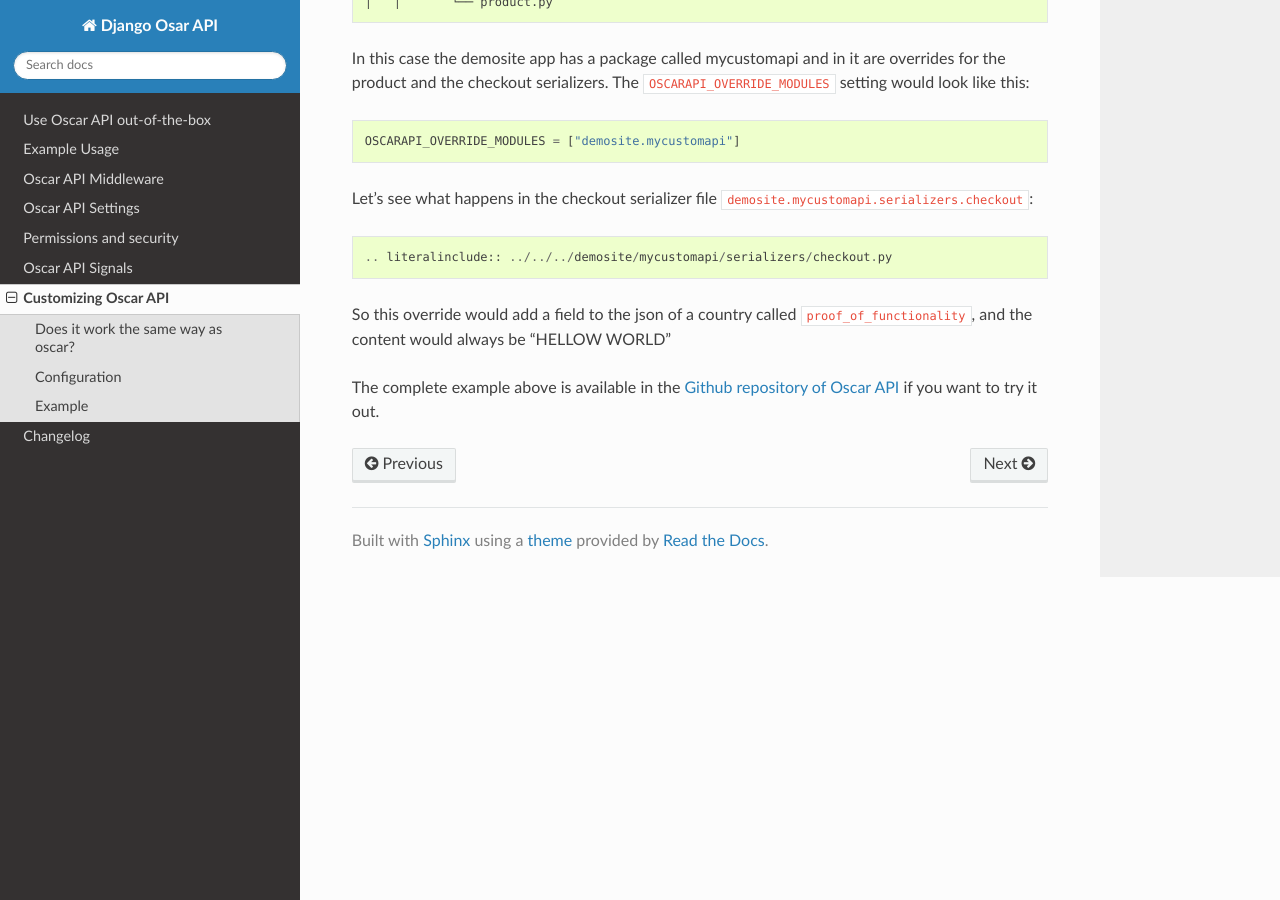
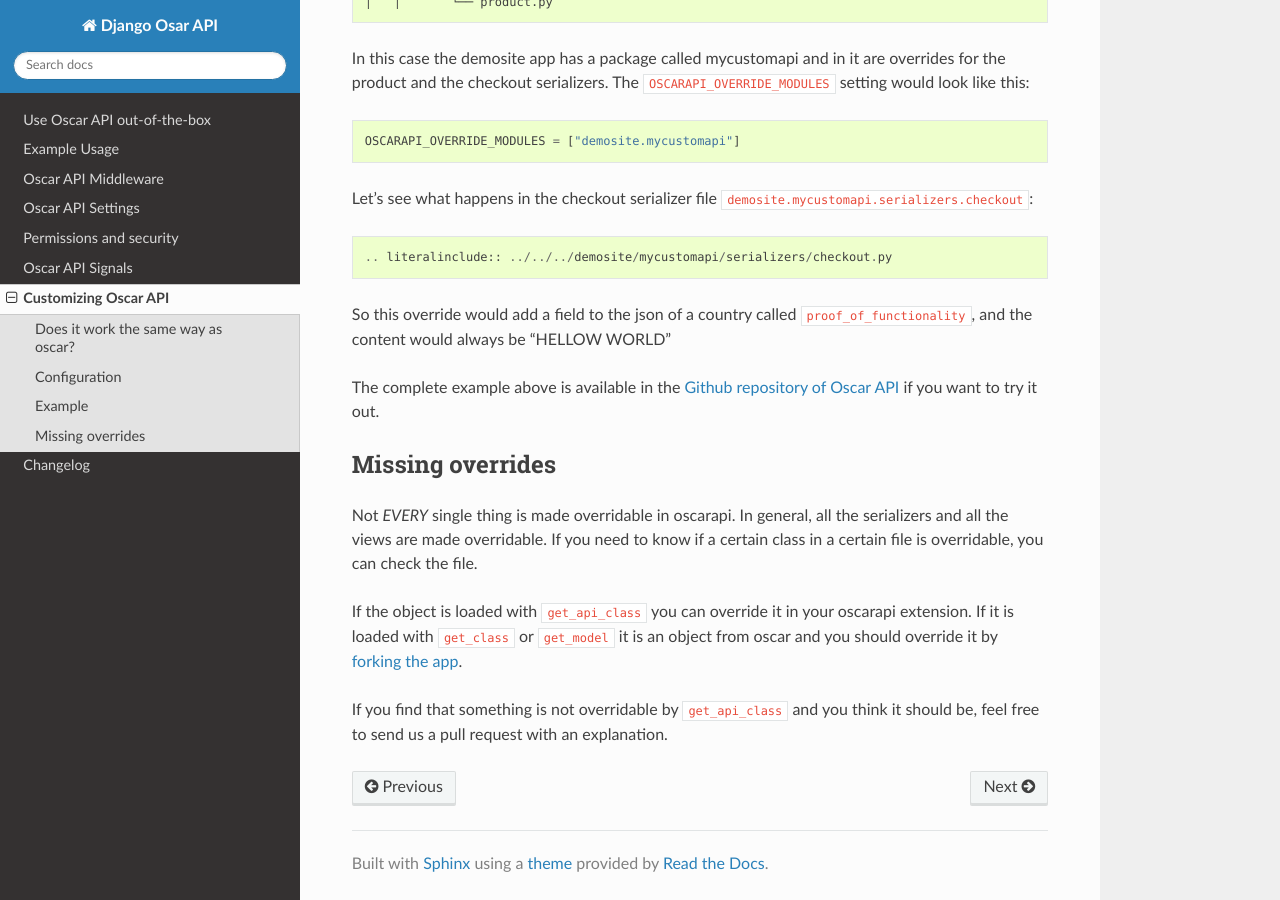
Before and after one commit to django-oscar/django-oscar-api, a Sphinx documentation site: the page built from docs/source/usage/customizing_oscarapi.rst, in a window 1280 px wide and 900 px high, scrolled down 1139 px. Built offline with Sphinx 7.4.7 and the Read the Docs theme 2.0.0, drawn with Linux system fonts in a browser that asks for light colours.

Commit message:
explain what to do if something is missing.

```diff
--- a/docs/source/usage/customizing_oscarapi.rst
+++ b/docs/source/usage/customizing_oscarapi.rst
@@ -67,3 +67,18 @@ So this override would add a field to the json of a country called
 The complete example above is available in the `Github repository of Oscar API`_ if you want to try it out.
 
 .. _`Github repository of Oscar API`: https://github.com/django-oscar/django-oscar-api/tree/master/demosite/
+
+Missing overrides
+-----------------
+
+Not *EVERY* single thing is made overridable in oscarapi. In general, all the
+serializers and all the views are made overridable. If you need to know if
+a certain class in a certain file is overridable, you can check the file.
+
+If the object is loaded with ``get_api_class`` you can override it in your
+oscarapi extension. If it is loaded with ``get_class`` or ``get_model`` it is
+an object from oscar and you should override it by
+`forking the app <https://django-oscar.readthedocs.io/en/latest/topics/class_loading_explained.html>`_.
+
+If you find that something is not overridable by ``get_api_class`` and you
+think it should be, feel free to send us a pull request with an explanation.
```
